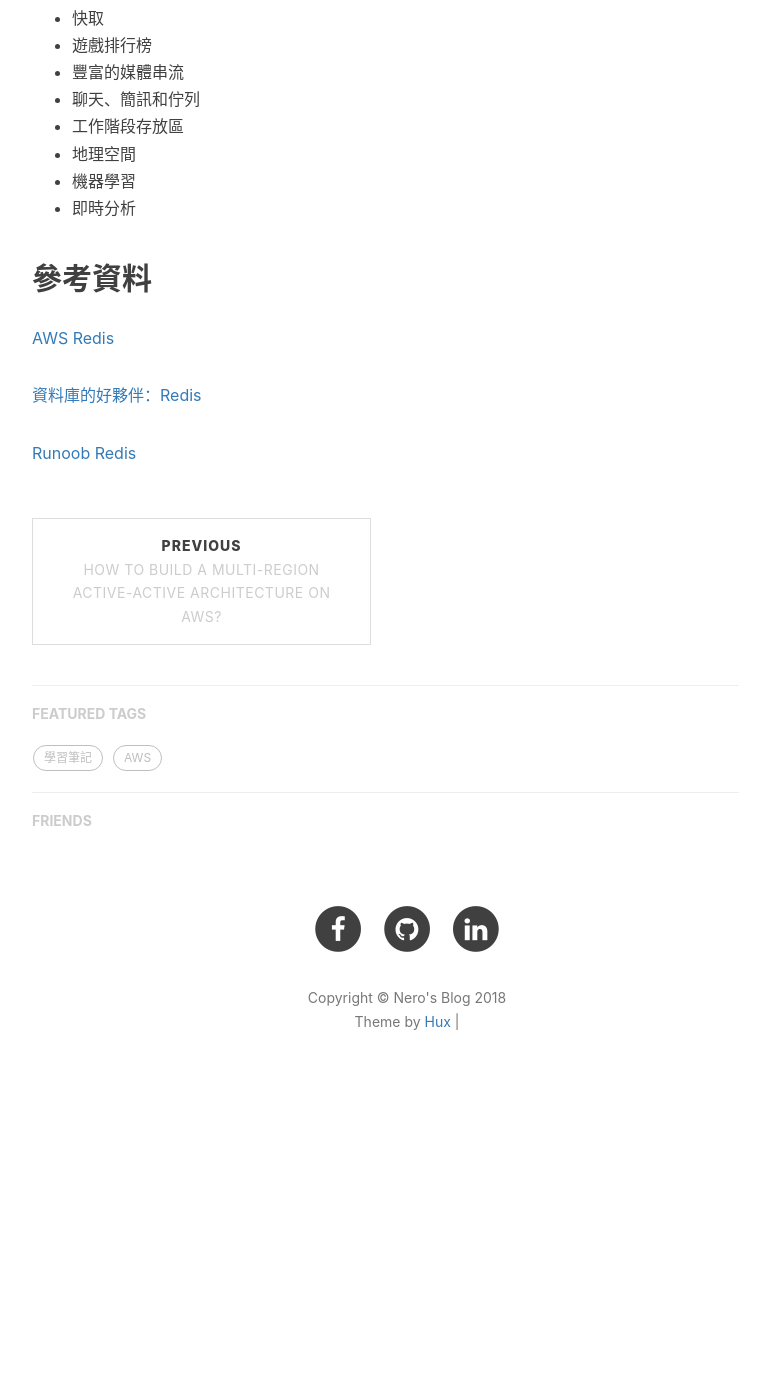
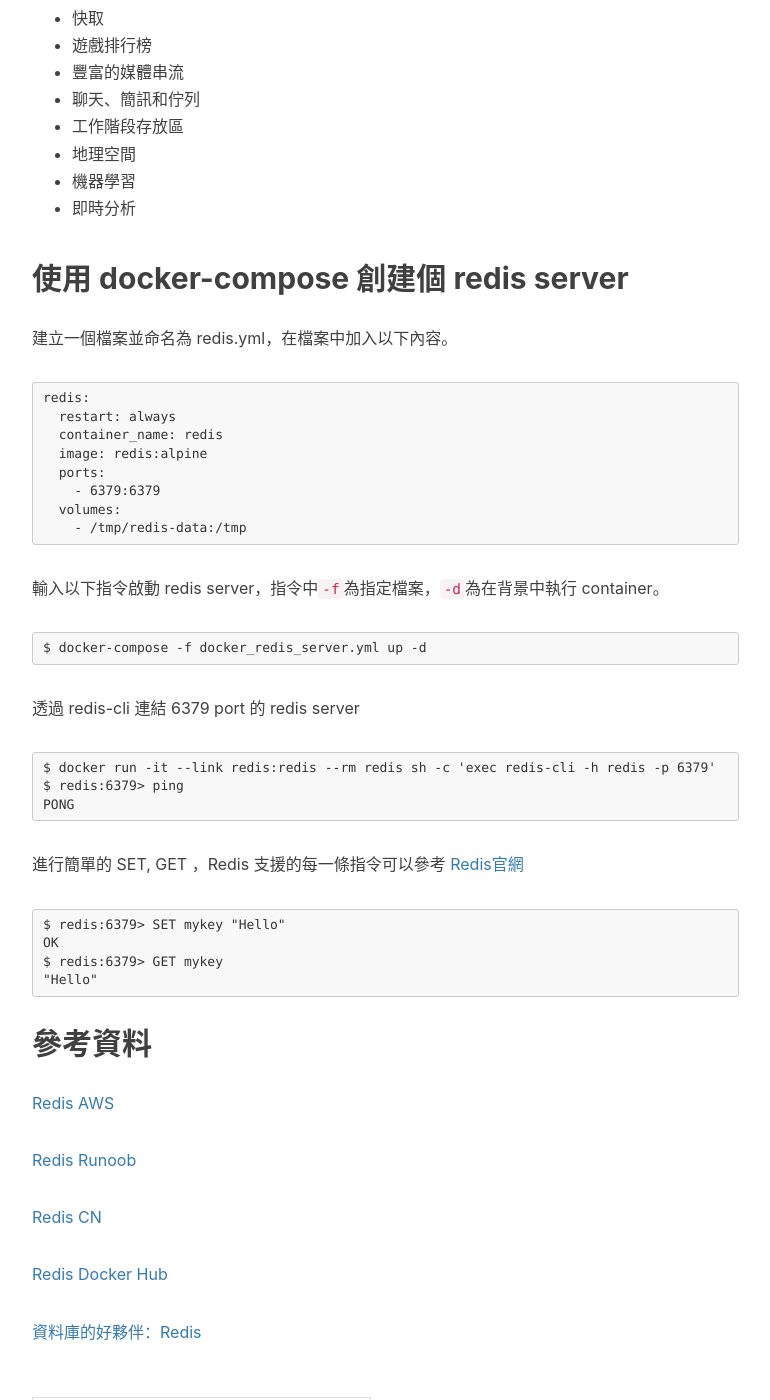
Before and after one commit to NeroCube/nerocube.github.io, a Jekyll site: the page built from _posts/2018-04-02-hello-world-redis.md, in a window 1280 px wide and 1400 px high, scrolled down 1135 px. Shown: the whole window, without its empty margins (233-1003 px from the left). Built offline with Jekyll 4.4.1, drawn with Linux system fonts in a browser that asks for light colours; nearby versions of some CDN libraries; comment, search, counter and statistics services are not loaded; before the commit the page ends 2261 px from its top, so only the background shows below that; some of the changed text lies outside the part shown.

Commit message:
Update 2018-04-02-hello-world-redis.md
add context

````diff
--- a/_posts/2018-04-02-hello-world-redis.md
+++ b/_posts/2018-04-02-hello-world-redis.md
@@ -14,10 +14,10 @@
 
 ## 什麼是 Redis ？
 
-[Redis](https://redis.io/support) 是一個 in-memory 的 key-value 資料庫。
+[Redis](https://redis.io/support) 是一個 in-memory 的 key-value 資料庫，具有以下特性。
 
-* 性能極高 – Redis 能讀的速度是110000次/s,寫的速度是81000次/s 。
-* 支援多種資料結構 - 包含Hashs、Lists、Sets、Sorted Sets、HyperLogLog。
+* 高效性 – Redis 能讀的速度是110000次/s,寫的速度是81000次/s 。
+* 支援性 - 支援多種資料結構，包含Hashs、Lists、Sets、Sorted Sets、HyperLogLog。
 * 原子性 – Redis 的所有操作都是原子性的，只分為成功執行與失敗完全不執行。
 * 持久性 – Redis 運行時在記憶體中但是可以儲存到硬碟，但高速存取時資料量不可以大於硬體的記憶體容量。
 
@@ -36,10 +36,44 @@
 * 機器學習
 * 即時分析
 
+## 使用 docker-compose 創建個 redis server
+建立一個檔案並命名為 redis.yml，在檔案中加入以下內容。
+```
+redis:
+  restart: always
+  container_name: redis
+  image: redis:alpine
+  ports:
+    - 6379:6379
+  volumes:
+    - /tmp/redis-data:/tmp
+```
+輸入以下指令啟動 redis server，指令中`-f`為指定檔案，`-d`為在背景中執行 container。
+```
+$ docker-compose -f docker_redis_server.yml up -d
+```
+透過 redis-cli 連結 6379 port 的 redis server
+```
+$ docker run -it --link redis:redis --rm redis sh -c 'exec redis-cli -h redis -p 6379'
+$ redis:6379> ping
+PONG
+```
+進行簡單的 SET, GET ，Redis 支援的每一條指令可以參考 [Redis官網](https://redis.io/commands)
+```
+$ redis:6379> SET mykey "Hello"
+OK
+$ redis:6379> GET mykey
+"Hello"
+```
+
 ## 參考資料
 
-[AWS Redis](https://aws.amazon.com/tw/redis/)
+[Redis AWS](https://aws.amazon.com/tw/redis/)
+
+[Redis Runoob](http://www.runoob.com/redis/redis-data-types.html)
+
+[Redis CN](http://www.redis.cn/)
+
+[Redis Docker Hub](https://hub.docker.com/_/redis/)
 
 [資料庫的好夥伴：Redis](https://blog.techbridge.cc/2016/06/18/redis-introduction/)
-
-[Runoob Redis](http://www.runoob.com/redis/redis-data-types.html)
````
